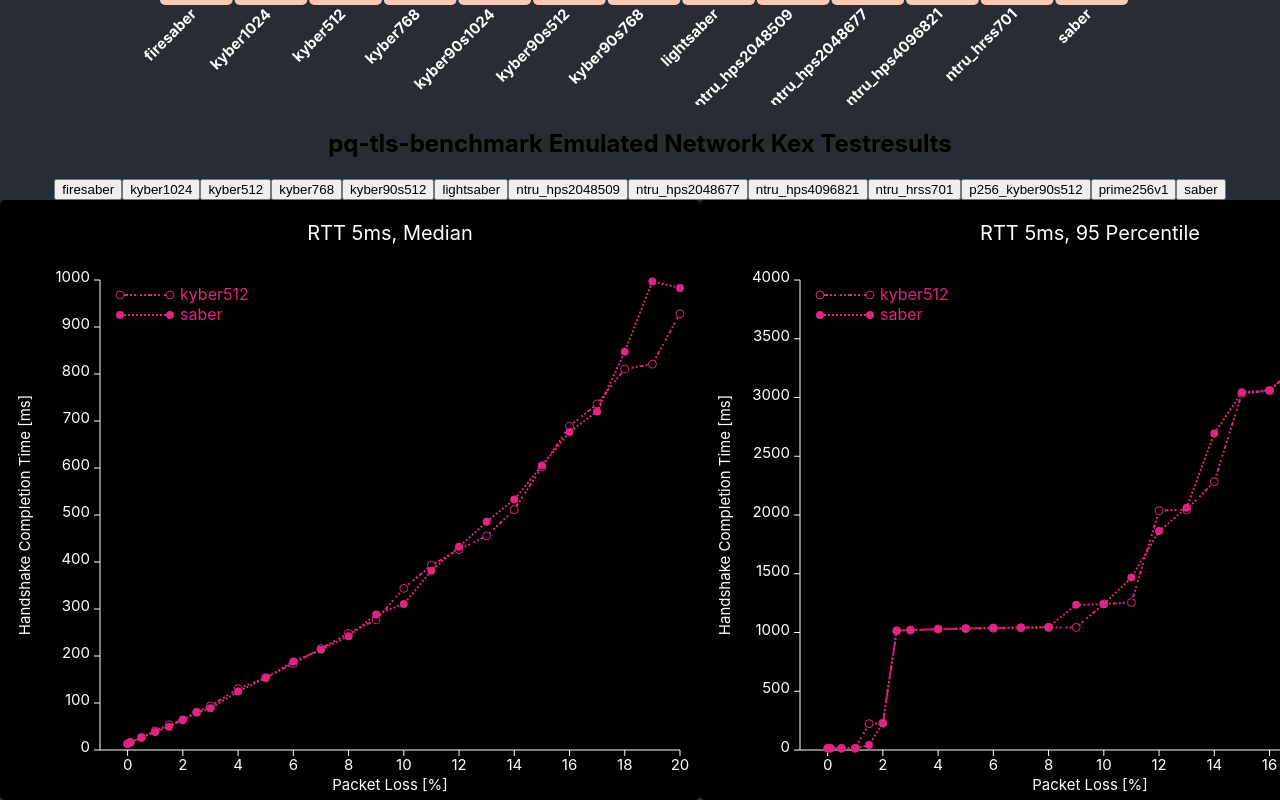
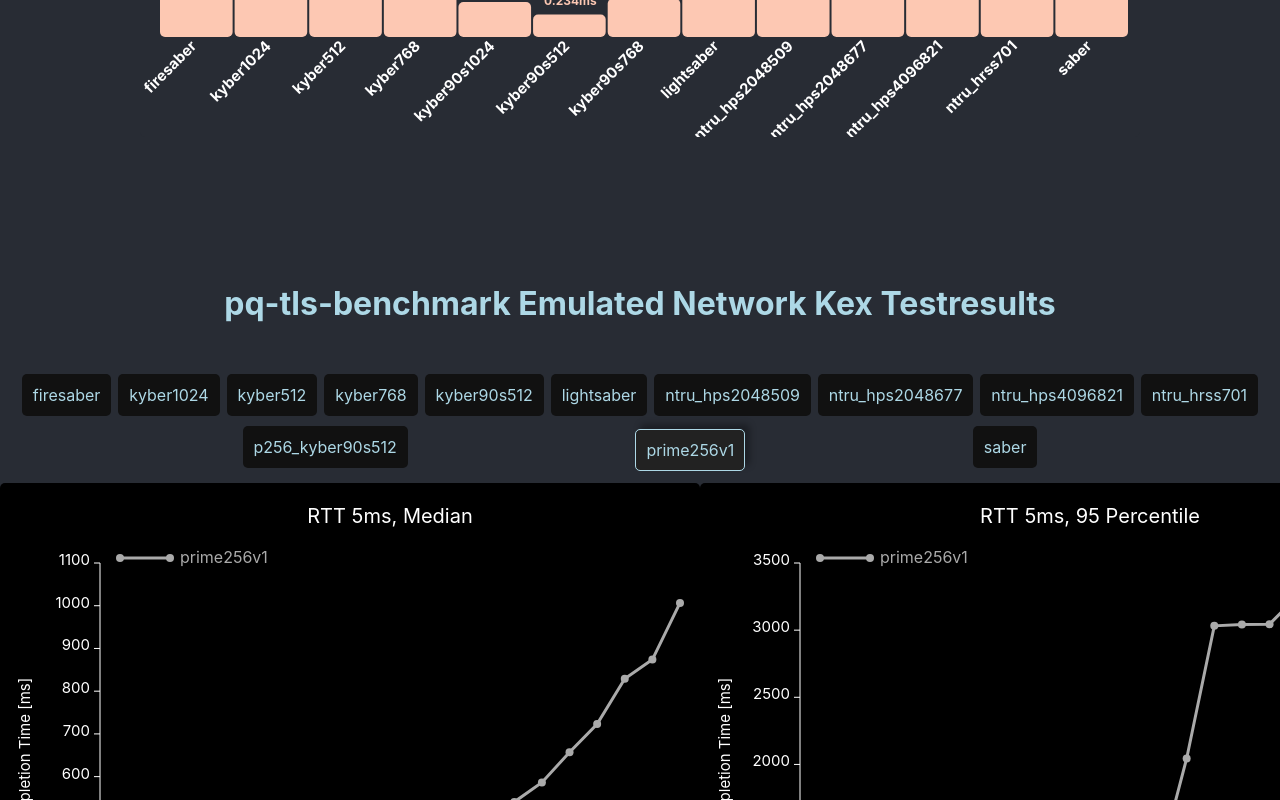
Before and after one commit to fhnw-ise-qcrypt/speed-viz-app, a React (Create React App) app: page / in a window 1280 px wide. Shown: the part 680-1480 px from the top of the page. Built offline with nearby package versions, Linux system fonts and the light colour scheme.

Commit message:
refactored

```diff
--- a/src/App.tsx
+++ b/src/App.tsx
@@ -23,7 +23,22 @@ type DataPoint = {
 }
 
 function App() {
-  const [chosen, setChosen] = useState<String[]>(["kyber512", "saber"])
+  return (
+    <div className="App">
+      <div className="App-body">
+        <h1>oqs-speed Handshake Testresults</h1>
+        <BarPlot></BarPlot>
+        <h1> </h1>
+        <h1> </h1>
+        <h1>pq-tls-benchmark Emulated Network Kex Testresults</h1>
+        <NetworkPerformancePlots/>
+      </div>
+  </div>
+  );
+}
+
+const NetworkPerformancePlots = () =>{
+  const [chosen, setChosen] = useState<String[]>(["prime256v1"])
   const toggle = (k:string) =>{
     if(chosen.includes(k)){
       setChosen(chosen.filter(d=>d!==k))
@@ -32,24 +47,21 @@ function App() {
       setChosen([...chosen, k])
     }
   }
-  return (
-    <div className="App">
-      <div className="App-body">
-        <h2>oqs-speed Handshake Testresults</h2>
-        <BarPlot></BarPlot>
-        <h2>pq-tls-benchmark Emulated Network Kex Testresults</h2>
-          {
-          //@ts-ignore
-            pqTlsTestresults[0].map((kex:Kex)=><button onClick={(e:MouseEvent)=>toggle(e.target.innerHTML)}>{kex.name}</button>)
-          }
-          {pqTlsTestresults.map((RTTdata, index)=>{
-            const filteredData = RTTdata.filter(kex=>chosen.includes(kex.name))
-            return <RTTPlots data={filteredData} rtt={rtt[index]}/>
-          }
-        )}
+  return(
+    <>
+      <div className={"button-panel"}>
+        {// Create Buttons for all available Kexs
+        //@ts-ignore
+          pqTlsTestresults[0].map((kex:Kex)=><div className={chosen.includes(kex.name)? "button-active button" :"button"} onClick={(e:MouseEvent)=>{e.preventDefault(); return toggle(e.target.innerHTML)}}>{kex.name}</div>)
+        }
       </div>
-  </div>
-  );
+      {// Display Data. For every RTT two Plots, one for median, one for 95 percentile.
+        pqTlsTestresults.map((RTTdata, index)=>{
+          const filteredData = RTTdata.filter(kex=>chosen.includes(kex.name))
+          return <RTTPlots data={filteredData} rtt={rtt[index]}/>
+        }
+      )}
+    </>
+  )
 }
-
 export default App;
```
